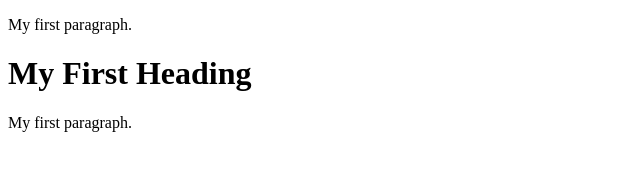
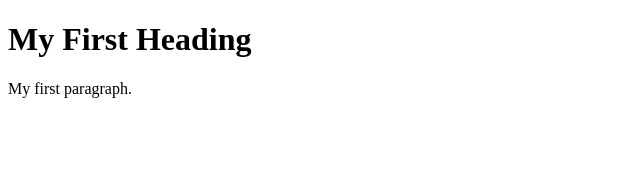
Before and after one commit to srimani282/gitexample, a plain HTML site: page index.html in a window 1280 px wide. Shown: the whole page, without its empty margins (0-640 px from the left). Drawn offline with Linux system fonts and the light colour scheme.

Commit message:
removed paragraph

```diff
--- a/index.html
+++ b/index.html
@@ -1,7 +1,6 @@
 <!DOCTYPE html>
 <html>
 <body>
-<p>My first paragraph.</p>
 <h1>My First Heading</h1>
 <p>My first paragraph.</p>
 
```
